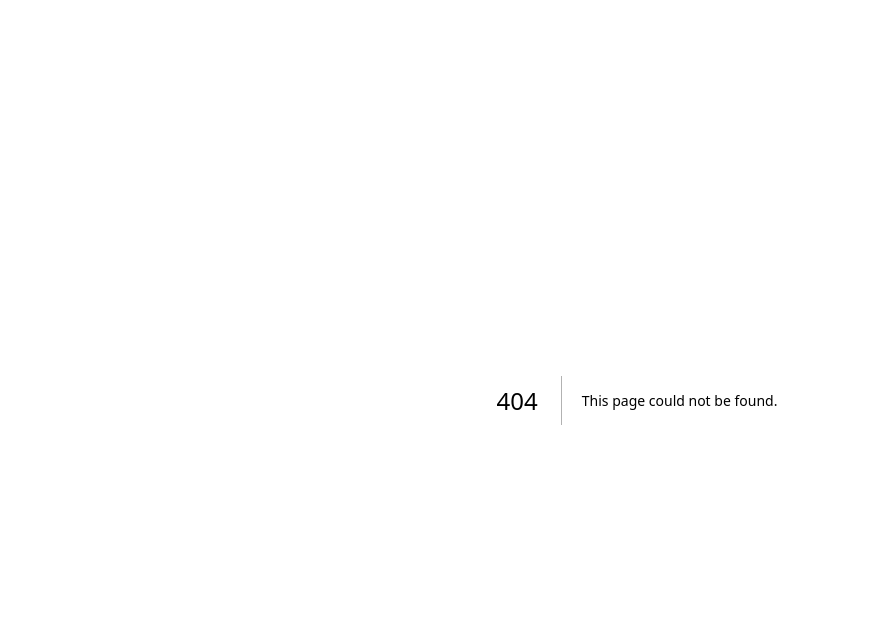
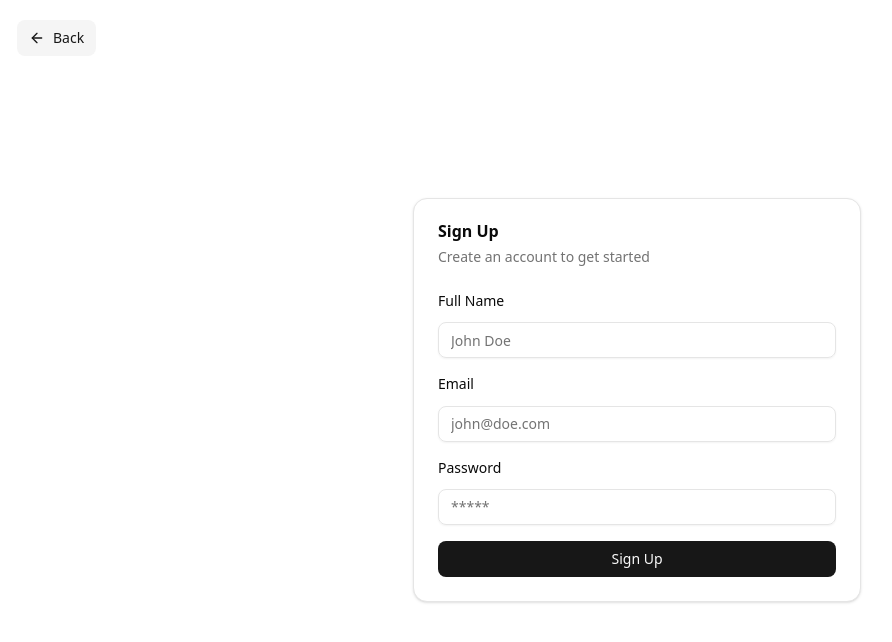
Before and after one commit to jusmccar/NextPro, a Next.js app: page /auth/signup in a window 1280 px wide. Before the commit this address had no page. Shown: the top 642 px of the page, without its empty margins (3-895 px from the left). Built offline with nearby package versions, Linux system fonts and the light colour scheme.

Commit message:
Add SignUpPage

```diff
--- /dev/null
+++ b/app/auth/signup/page.tsx
@@ -0,0 +1,107 @@
+"use client";
+
+import { signUpSchema } from "@/app/schemas/auth";
+import { Button } from "@/components/ui/button";
+import {
+  Card,
+  CardContent,
+  CardDescription,
+  CardHeader,
+  CardTitle,
+} from "@/components/ui/card";
+import {
+  Field,
+  FieldError,
+  FieldGroup,
+  FieldLabel,
+} from "@/components/ui/field";
+import { Input } from "@/components/ui/input";
+import { zodResolver } from "@hookform/resolvers/zod";
+import { Controller, useForm } from "react-hook-form";
+
+export default function SignUpPage() {
+  const form = useForm({
+    resolver: zodResolver(signUpSchema),
+    defaultValues: {
+      name: "",
+      email: "",
+      password: "",
+    },
+  });
+
+  function onSubmit() {
+    console.log("yo");
+  }
+
+  return (
+    <Card>
+      <CardHeader>
+        <CardTitle>Sign Up</CardTitle>
+        <CardDescription>Create an account to get started</CardDescription>
+      </CardHeader>
+      <CardContent>
+        <form onSubmit={form.handleSubmit(onSubmit)}>
+          <FieldGroup className="gap-y-4">
+            <Controller
+              name="name"
+              control={form.control}
+              render={({ field, fieldState }) => (
+                <Field>
+                  <FieldLabel>Full Name</FieldLabel>
+                  <Input
+                    aria-invalid={fieldState.invalid}
+                    placeholder="John Doe"
+                    {...field}
+                  />
+                  {fieldState.invalid && (
+                    <FieldError errors={[fieldState.error]} />
+                  )}
+                </Field>
+              )}
+            />
+
+            <Controller
+              name="email"
+              control={form.control}
+              render={({ field, fieldState }) => (
+                <Field>
+                  <FieldLabel>Email</FieldLabel>
+                  <Input
+                    aria-invalid={fieldState.invalid}
+                    placeholder="john@doe.com"
+                    type="email"
+                    {...field}
+                  />
+                  {fieldState.invalid && (
+                    <FieldError errors={[fieldState.error]} />
+                  )}
+                </Field>
+              )}
+            />
+
+            <Controller
+              name="password"
+              control={form.control}
+              render={({ field, fieldState }) => (
+                <Field>
+                  <FieldLabel>Password</FieldLabel>
+                  <Input
+                    aria-invalid={fieldState.invalid}
+                    placeholder="*****"
+                    type="password"
+                    {...field}
+                  />
+                  {fieldState.invalid && (
+                    <FieldError errors={[fieldState.error]} />
+                  )}
+                </Field>
+              )}
+            />
+
+            <Button>Sign Up</Button>
+          </FieldGroup>
+        </form>
+      </CardContent>
+    </Card>
+  );
+}
--- /dev/null
+++ b/app/schemas/auth.ts
@@ -0,0 +1,7 @@
+import z from "zod";
+
+export const signUpSchema = z.object({
+  name: z.string().min(3).max(30),
+  email: z.email(),
+  password: z.string().min(8).max(30),
+});
```
